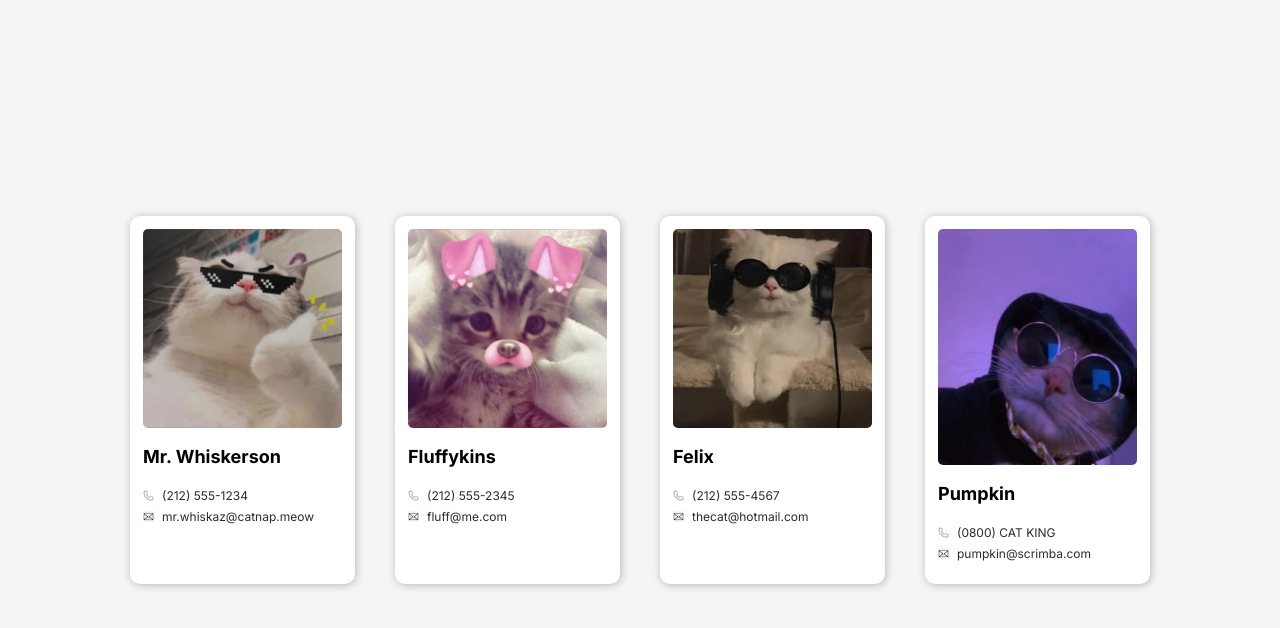
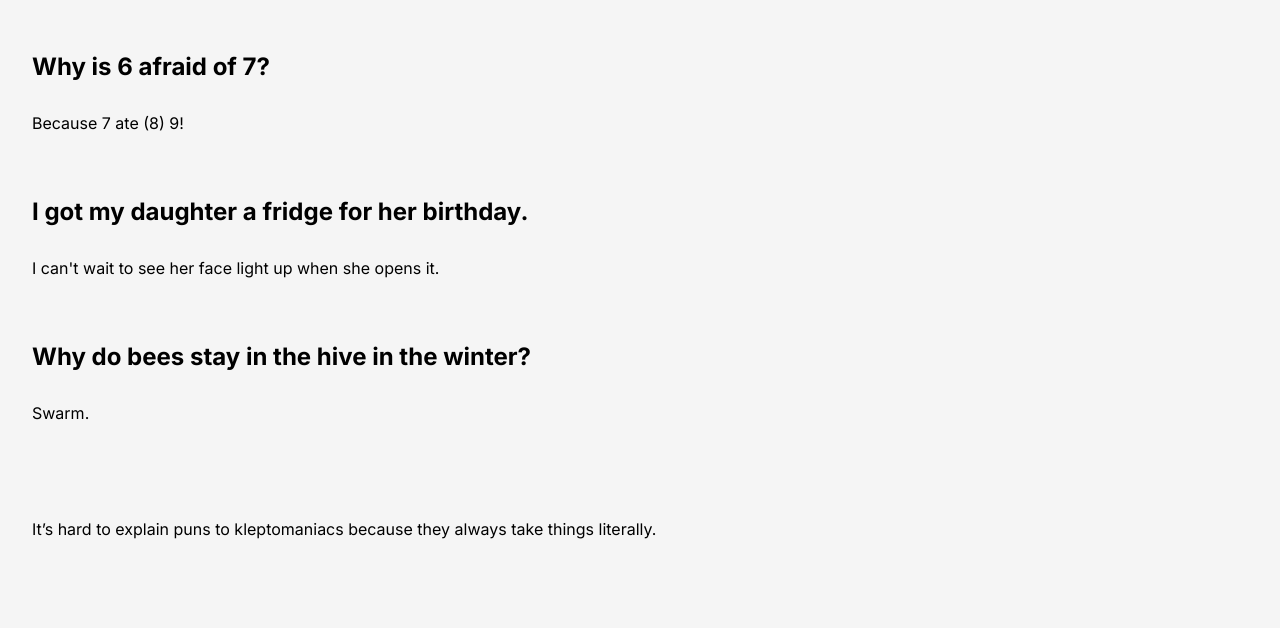
Before and after one commit to katherinemorgan-ut/react-scrimba-playground, a React (Vite) app in the folder react-playground/: page / in a window 1280 px wide. Shown: the top 628 px of the page. Built offline with nearby package versions, Linux system fonts and the light colour scheme.

Commit message:
react joke app

```diff
--- a/react-playground/src/App.jsx
+++ b/react-playground/src/App.jsx
@@ -1,41 +1,42 @@
-import ContactCard from "./components/contactCard";
+import Joke from "./components/joke";
 
 /**
- * Challenge:
- * - Create a Contact component in another file
- * - Move one of the contact card articles below into that file
- * - import and render 4 instances of that contact card
- *     - Think ahead: what's the problem with doing it this way?
+ * Challenge: create a page that displays your favorite jokes
+ * - Create a Joke component in its own file.
+ * - Import and render 4-5 <Joke /> components
+ * - Each Joke should receive a "setup" prop and a "punchline" prop
+ *   and render those however you'd like
+ * - Use your favorite 2-part jokes (setup & punchline), or check
+ *   jokes.md file for some examples.
+ *
+ * EXTRA CREDIT:
+ * Some jokes are only a punchline with no setup:
+ *
+ * E.g.: "It’s hard to explain puns to kleptomaniacs because
+ * they always take things literally."
+ *
+ * If you don't pass in a "question" prop, how might you make it only
+ * show the punchline?
  */
 
 function App() {
   return (
-    <div className="contacts">
-      <ContactCard
-        img="/assets/mrWhiskerson.png"
-        name="Mr. Whiskerson"
-        phone="(212) 555-1234"
-        email="mr.whiskaz@catnap.meow"
+    <>
+      <Joke
+        setup="Why is 6 afraid of 7?"
+        joke="Because 7 ate (8) 9!" />
+      <Joke
+        setup="I got my daughter a fridge for her birthday."
+        joke="I can't wait to see her face light up when she opens it." />
+      <Joke
+        setup=" Why do bees stay in the hive in the winter?"
+        joke="Swarm." />
+      <Joke
+        setup=""
+        joke="It’s hard to explain puns to kleptomaniacs because
+        they always take things literally."
       />
-      <ContactCard
-        img="/assets/fluffykins.png"
-        name="Fluffykins"
-        phone="(212) 555-2345"
-        email="fluff@me.com"
-      />
-      <ContactCard
-        img="/assets/felix.png"
-        name="Felix"
-        phone="(212) 555-4567"
-        email="thecat@hotmail.com"
-      />
-      <ContactCard
-        img="/assets/pumpkin.png"
-        name="Pumpkin"
-        phone="(0800) CAT KING"
-        email="pumpkin@scrimba.com"
-      />
-    </div>
+    </>
   );
 }
 
--- a/react-playground/src/components/ContactCard.jsx
+++ /dev/null
@@ -1,28 +0,0 @@
-function ContactCard({img, name, phone, email}) {
-
-    return (
-          <article className="contact-card">
-              <img
-                  src={img}
-                  alt="Photo of Mr. Whiskerson"
-              />
-              <h3>{name}</h3>
-              <div className="info-group">
-                  <img
-                      src="/assets/phone-icon.png"
-                      alt="phone icon"
-                  />
-                  <p>{phone}</p>
-              </div>
-              <div className="info-group">
-                  <img
-                      src="/assets/mail-icon.png"
-                      alt="mail icon"
-                  />
-                  <p>{email}</p>
-              </div>
-          </article>
-    )
-}
-
-export default ContactCard
--- /dev/null
+++ b/react-playground/src/components/joke.jsx
@@ -0,0 +1,11 @@
+function Joke({setup, joke }) {
+  return (
+    <>
+      <h2>{setup}</h2>
+
+      <p>{joke}</p>
+    </>
+  );
+}
+
+export default Joke
--- a/react-playground/src/index.css
+++ b/react-playground/src/index.css
@@ -4,56 +4,16 @@
 
 body {
   margin: 0;
-  min-height: 100vh;
-  display: flex;
-  align-items: center;
   font-family: 'Inter', sans-serif;
   background-color: whitesmoke;
 }
 
-.contacts {
-  display: flex;
-  justify-content: center;
-  flex-wrap: wrap;
-  gap: 40px;
+h2 {
+  padding-top:2rem;
+  padding-left:2rem;
+  padding-right:2rem;
 }
 
-.contact-card {
-  flex-basis: 225px;
-  box-shadow: 1px 1px 8px rgba(0, 0, 0, 0.25);
-  border-radius: 10px;
-  display: flex;
-  flex-direction: column;
-  padding: 13px;
-  padding-bottom: 20px;
-  background-color: white;
+p {
+  margin: 2rem;
 }
-
-.contact-card > img {
-  width: 100%;
-  height: auto;
-  align-self: center;
-  border-radius: 5px;
-  object-fit: cover;
-}
-
-.contact-card > h3 {
-  font-weight: 700;
-  font-size: 18px;
-}
-
-.info-group {
-  display: flex;
-  align-items: center;
-}
-
-.info-group > img {
-  height: 11px;
-  margin-right: 8px;
-}
-
-.info-group > p {
-  margin-block: 3px;
-  font-size: 12px;
-  color: #2B283A;
-}
```
